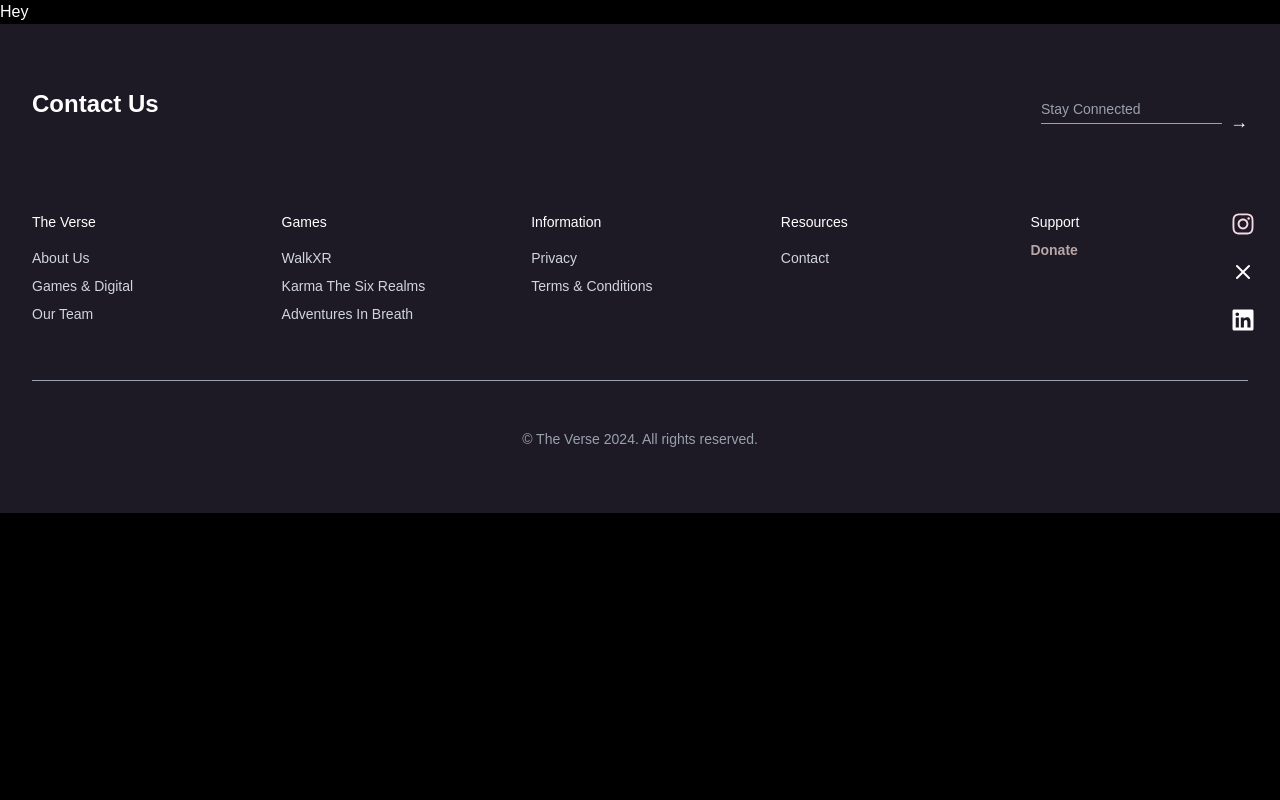
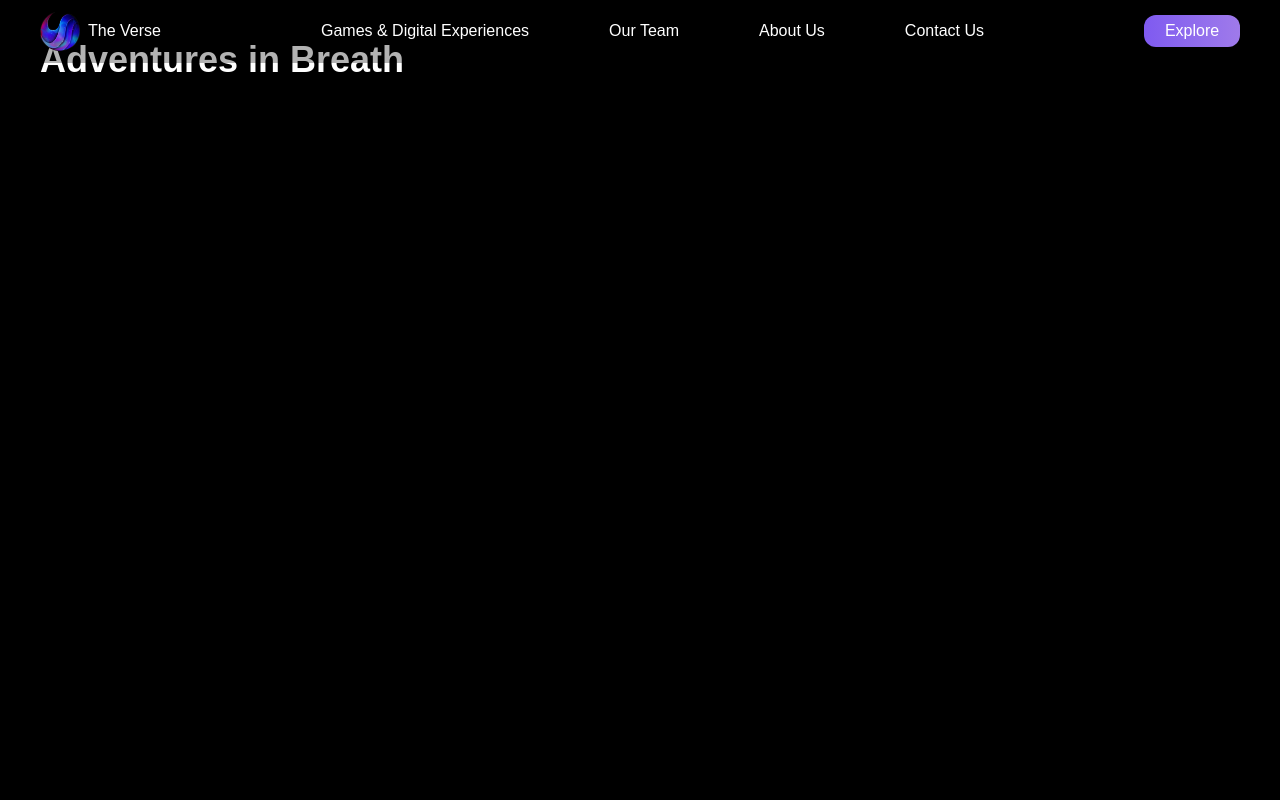
Before and after one commit to Versebuilding/verseWebsite-New, a Next.js app: page /games/aib in a window 1280 px wide. Shown: the top 800 px of the page. Built offline with nearby package versions, Linux system fonts and the light colour scheme; no server answers; the database is empty.

Commit message:
aib video fetch

```diff
--- a/app/about-us/page.tsx
+++ b/app/about-us/page.tsx
@@ -1,13 +1,9 @@
-// page.tsx
-
 'use client'
-import React, { useState } from 'react'
-import Navbar from '../components/Navbar'
+import React from 'react'
 import Image from 'next/image'
 import { motion, Variants } from 'framer-motion'
 
 const AboutUs = () => {
-  const [navOpen, setNavOpen] = useState(false)
 
   const missions = [
     { label: 'Human First Approach', src: '/images/aboutUs/human.png' },
@@ -40,8 +36,6 @@
 
   return (
     <>
-      <Navbar navOpen={navOpen} setNavOpen={setNavOpen} />
-
       {/* Hero Section */}
       <div className="bg-[#e8def7] min-h-screen flex flex-col md:flex-row items-center px-10 py-40 gap-44">
         <div className="relative">
--- a/app/contact-us/page.tsx
+++ b/app/contact-us/page.tsx
@@ -1,7 +1,4 @@
-'use client'
-import React, { useState } from 'react';
 import Image from 'next/image';
-import Navbar from '../components/Navbar';
 import { ChevronDown } from 'lucide-react';
 import { DropdownMenu,
   DropdownMenuTrigger,
@@ -27,10 +24,8 @@
 
 
 const ContactUs = () => {
-  const [navOpen, setNavOpen] = useState(false)
   return (
     <>
-      <Navbar navOpen={navOpen} setNavOpen={setNavOpen}/>
       <div className="relative min-h-screen bg-gradient-to-b from-[#10082e] to-[#0B0816] text-white flex flex-col items-center px-4 py-20 overflow-hidden">
 
         {/* Background Logo */}
--- a/app/games/aib/page.tsx
+++ b/app/games/aib/page.tsx
@@ -1,10 +1,24 @@
+import { getAibHeroVideo } from "./aib"
 
-import React from 'react'
-
-const AibPage = () => {
+const AibPage = async() => {
+    const video = await getAibHeroVideo()
   return (
-    <h2>Hey</h2>
-  )
+    <>
+   <section className="relative w-full h-screen overflow-hidden">
+      <video
+        autoPlay
+        loop
+        muted
+        playsInline
+        className="absolute w-full h-full object-cover"
+        src={video?.url}
+        />
+      <div className="relative z-10 text-white p-10">
+        <h1 className="text-4xl font-bold">Adventures in Breath</h1>
+      </div>
+    </section>
+        </>
+      )
 }
 
 export default AibPage
--- a/app/games/page.tsx
+++ b/app/games/page.tsx
@@ -1,7 +1,5 @@
-'use client'
-import React, { useState } from 'react';
+
 import Image from 'next/image';
-import Navbar from '../components/Navbar';
 import Link from 'next/link';
 import { Button } from '../components/ui/button';
 
@@ -27,10 +25,7 @@
 ];
 
 export default function Games() {
-    const [navOpen, setNavOpen] = useState(false)
   return (
-    <>
-    <Navbar navOpen={navOpen} setNavOpen={setNavOpen}/>
     <main className="min-h-screen bg-gradient-to-b from-[#070316] to-[#332859]  text-white py-16 px-8 flex flex-col items-center">
       <h1 className="text-4xl md:text-5xl font-extrabold mb-8 mt-10 text-center">Interactive Experiences</h1>
       <p className="max-w-2xl text-lg md:text-xl text-center mb-8">
@@ -56,6 +51,5 @@
         ))}
       </div>
     </main>
-        </>
   );
 }
--- a/app/layout.tsx
+++ b/app/layout.tsx
@@ -1,7 +1,10 @@
-import type { Metadata } from "next";
+'use client'
+// import type { Metadata } from "next";
 import { Geist, Geist_Mono } from "next/font/google";
 import "./globals.css";
 import Footer from "./components/Footer";
+import Navbar from "./components/Navbar";
+import { useState } from "react";
 
 const geistSans = Geist({
   variable: "--font-geist-sans",
@@ -13,21 +16,23 @@
   subsets: ["latin"],
 });
 
-export const metadata: Metadata = {
-  title: "Create Next App",
-  description: "Generated by create next app",
-};
+// export const metadata: Metadata = {
+//   title: "Create Next App",
+//   description: "Generated by create next app",
+// };
 
 export default function RootLayout({
   children,
 }: Readonly<{
   children: React.ReactNode;
 }>) {
+  const [navOpen, setNavOpen] = useState(false)
   return (
     <html lang="en">
       <body
         className={`${geistSans.variable} ${geistMono.variable} antialiased`}
       >
+        <Navbar navOpen={navOpen} setNavOpen={setNavOpen}/>
         {children}
         <Footer />
       </body>
--- a/app/our-team/page.tsx
+++ b/app/our-team/page.tsx
@@ -1,19 +1,15 @@
 'use client'
-import React, { useState } from 'react'
+import React from 'react'
 import Image from 'next/image'
 import { motion } from 'framer-motion'
 import { People } from './teamPeople'
-import Navbar from '../components/Navbar'
 
 const OurTeam = () => {
-  const [navOpen, setNavOpen] = useState(false)
 
   const coFounders = People.slice(0, 2)
   const others = People.slice(2)
 
   return (
-    <>
-      <Navbar navOpen={navOpen} setNavOpen={setNavOpen} />
       <section className="relative bg-gradient-to-b from-[#0f0c29] via-[#302b63] to-[#24243e] text-white py-32 px-4 md:px-20 overflow-hidden">
         {/* Glowing Background */}
         <div className="absolute top-1/2 left-1/2 h-[700px] w-[700px] -translate-x-1/2 -translate-y-1/2 rounded-full bg-purple-700/30 blur-3xl z-0 animate-pulse" />
@@ -76,7 +72,6 @@
           ))}
         </div>
       </section>
-    </>
   )
 }
 
```
